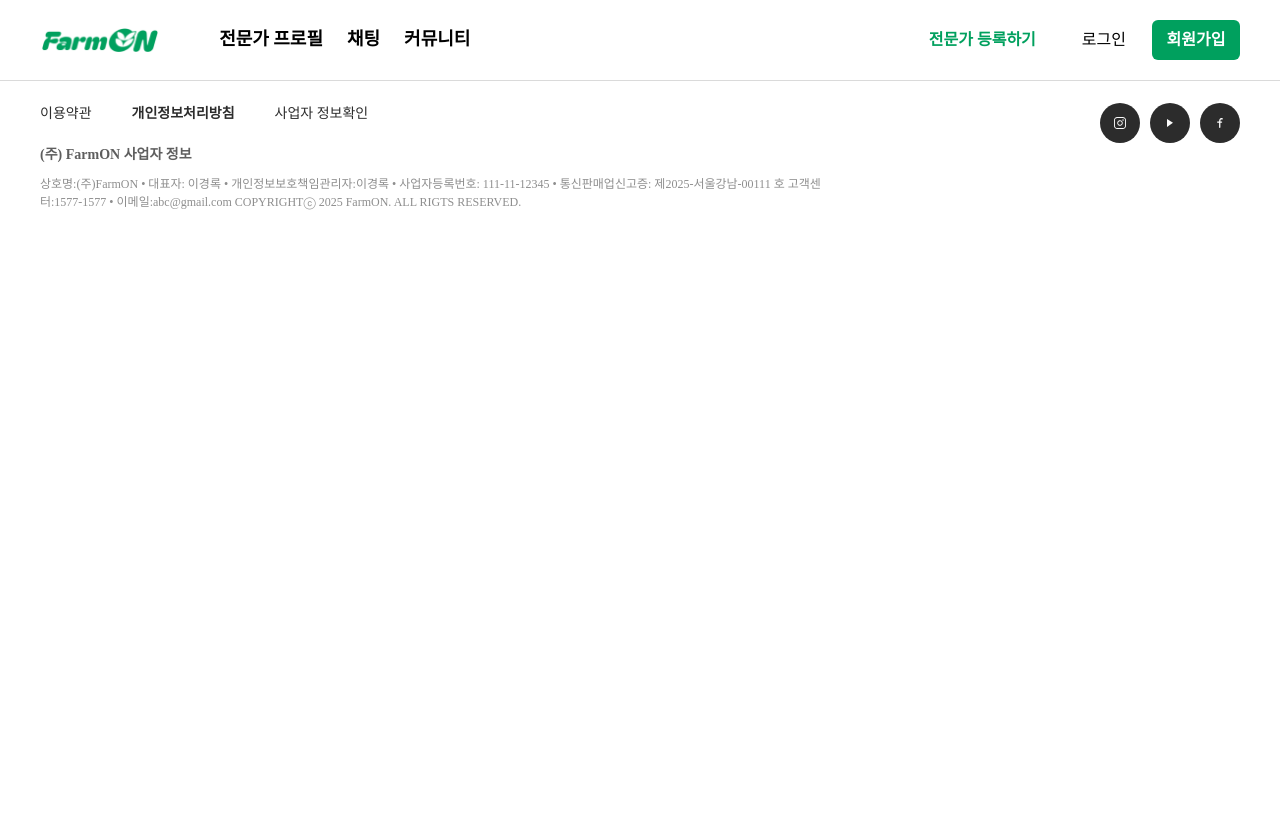
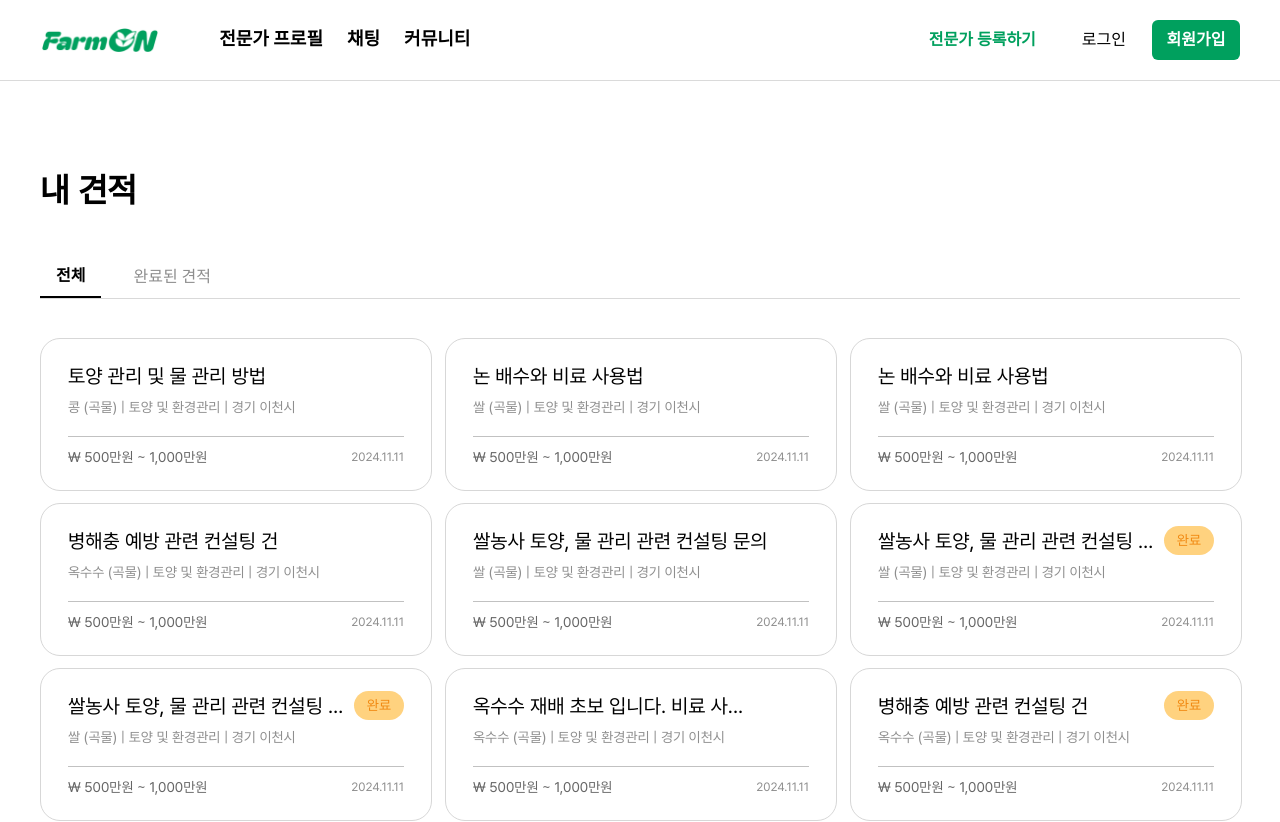
Before and after one commit to Farm-On/FE, a React (Vite) app: page /MyEstimate/allEstimates in a window 1280 px wide. Shown: the top 822 px of the page. Before the commit the page ends 800 px from the top, so only its background shows below. Built offline with nearby package versions, Linux system fonts and the light colour scheme.

Commit message:
feat: 내 견적 전체보기 페이지 구현

```diff
--- a/src/pages/Home/AllEstimates.tsx
+++ b/src/pages/Home/AllEstimates.tsx
@@ -1,7 +1,121 @@
-export default function AllEstimates(){
-    return(
-        <div>
+import { ExpertEstimateCard } from '@/components/ExpertEstimateCard';
+import { Pagination } from '@/components/Pagination';
+import * as ME from '@/styles/pages/Expert/MyEstimate.style';
+import { useState } from 'react';
 
-        </div>
-    )
+const totalPage = 6;
+
+const dummy = [
+  {
+    id: 1,
+    title: '토양 관리 및 물 관리 방법',
+    subtitle: '콩 (곡물) | 토양 및 환경관리 | 경기 이천시',
+    estimatedCost: '500만원 ~ 1,000만원',
+    date: '2024.11.11',
+    isDone: false,
+  },
+  {
+    id: 2,
+    title: '논 배수와 비료 사용법',
+    subtitle: '쌀 (곡물) | 토양 및 환경관리 | 경기 이천시',
+    estimatedCost: '500만원 ~ 1,000만원',
+    date: '2024.11.11',
+    isDone: false,
+  },
+  {
+    id: 3,
+    title: '논 배수와 비료 사용법',
+    subtitle: '쌀 (곡물) | 토양 및 환경관리 | 경기 이천시',
+    estimatedCost: '500만원 ~ 1,000만원',
+    date: '2024.11.11',
+    isDone: false,
+  },
+  {
+    id: 4,
+    title: '병해충 예방 관련 컨설팅 건',
+    subtitle: '옥수수 (곡물) | 토양 및 환경관리 | 경기 이천시',
+    estimatedCost: '500만원 ~ 1,000만원',
+    date: '2024.11.11',
+    isDone: false,
+  },
+  {
+    id: 5,
+    title: '쌀농사 토양, 물 관리 관련 컨설팅 문의',
+    subtitle: '쌀 (곡물) | 토양 및 환경관리 | 경기 이천시',
+    estimatedCost: '500만원 ~ 1,000만원',
+    date: '2024.11.11',
+    isDone: false,
+  },
+  {
+    id: 6,
+    title: '쌀농사 토양, 물 관리 관련 컨설팅 문의',
+    subtitle: '쌀 (곡물) | 토양 및 환경관리 | 경기 이천시',
+    estimatedCost: '500만원 ~ 1,000만원',
+    date: '2024.11.11',
+    isDone: true,
+  },
+  {
+    id: 7,
+    title: '쌀농사 토양, 물 관리 관련 컨설팅 문의',
+    subtitle: '쌀 (곡물) | 토양 및 환경관리 | 경기 이천시',
+    estimatedCost: '500만원 ~ 1,000만원',
+    date: '2024.11.11',
+    isDone: true,
+  },
+  {
+    id: 8,
+    title: '옥수수 재배 초보 입니다. 비료 사...',
+    subtitle: '옥수수 (곡물) | 토양 및 환경관리 | 경기 이천시',
+    estimatedCost: '500만원 ~ 1,000만원',
+    date: '2024.11.11',
+    isDone: false,
+  },
+  {
+    id: 9,
+    title: '병해충 예방 관련 컨설팅 건',
+    subtitle: '옥수수 (곡물) | 토양 및 환경관리 | 경기 이천시',
+    estimatedCost: '500만원 ~ 1,000만원',
+    date: '2024.11.11',
+    isDone: true,
+  },
+];
+
+export default function AllEstimates() {
+  const [currentTab, setCurrentTab] = useState<'all' | 'done'>('all');
+  const [currentPage, setCurrentPage] = useState(1);
+
+  return (
+    <div style={{ marginTop: 84 }}>
+      <div style={{ maxWidth: '1200px', margin: '0 auto' }}>
+        <ME.Title>내 견적</ME.Title>
+        <ME.Tabs>
+          <ME.Tab active={currentTab === 'all'} onClick={() => setCurrentTab('all')}>
+            전체
+          </ME.Tab>
+          <ME.Tab active={currentTab === 'done'} onClick={() => setCurrentTab('done')}>
+            완료된 견적
+          </ME.Tab>
+        </ME.Tabs>
+        <ME.Grid>
+          {dummy.map((data) => (
+            <ExpertEstimateCard
+              key={data.id}
+              id={data.id}
+              title={data.title}
+              subtitle={data.subtitle}
+              estimatedCost={data.estimatedCost}
+              date={data.date}
+              isDone={data.isDone}
+              cardStyle={{ width: '336px', padding: '22px 27px 22px 27px' }}
+            />
+          ))}
+        </ME.Grid>
+        <Pagination
+          totalPages={totalPage}
+          currentPage={currentPage}
+          onPageClick={(page) => setCurrentPage(page)}
+        />
+      </div>
+    </div>
+  );
 }
```
